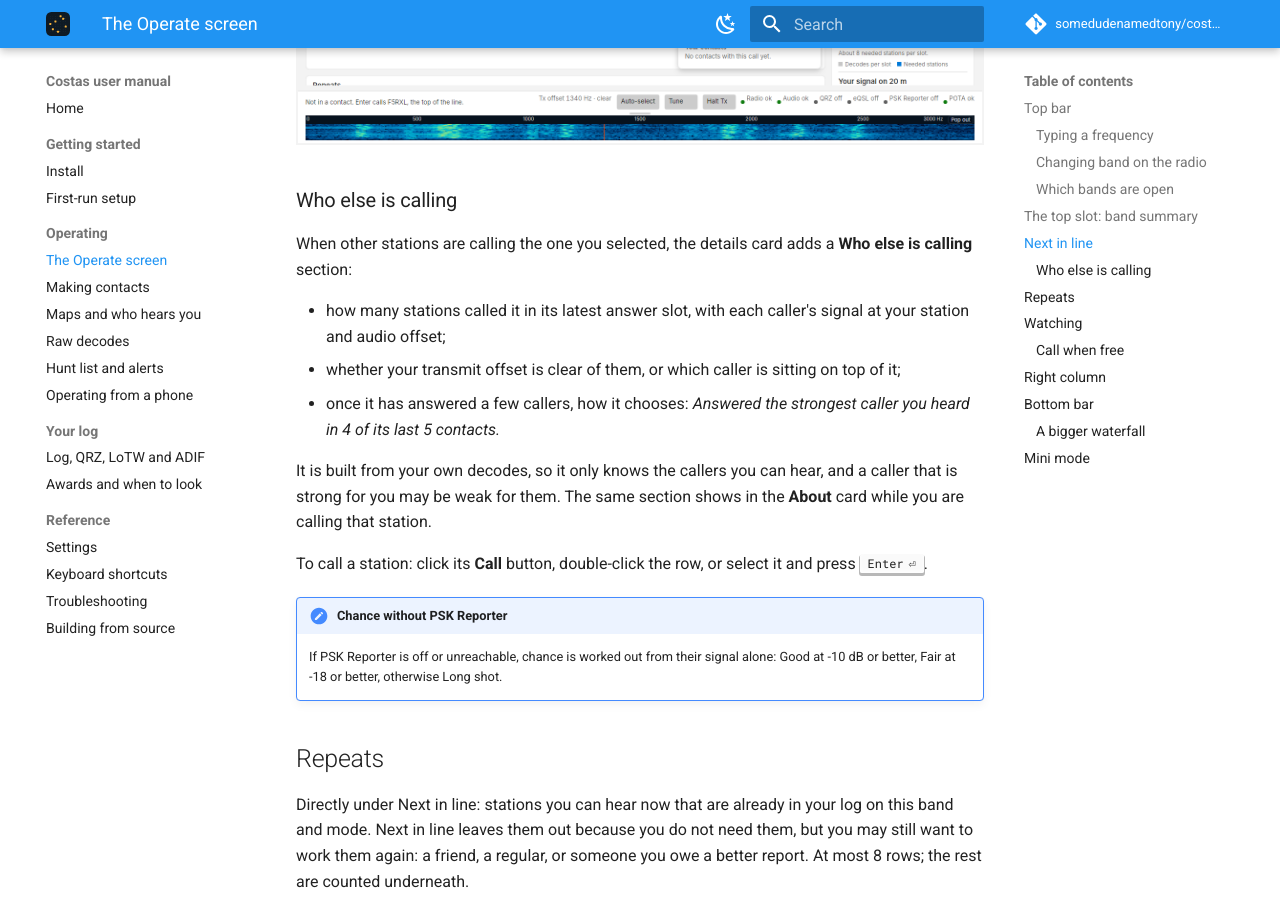
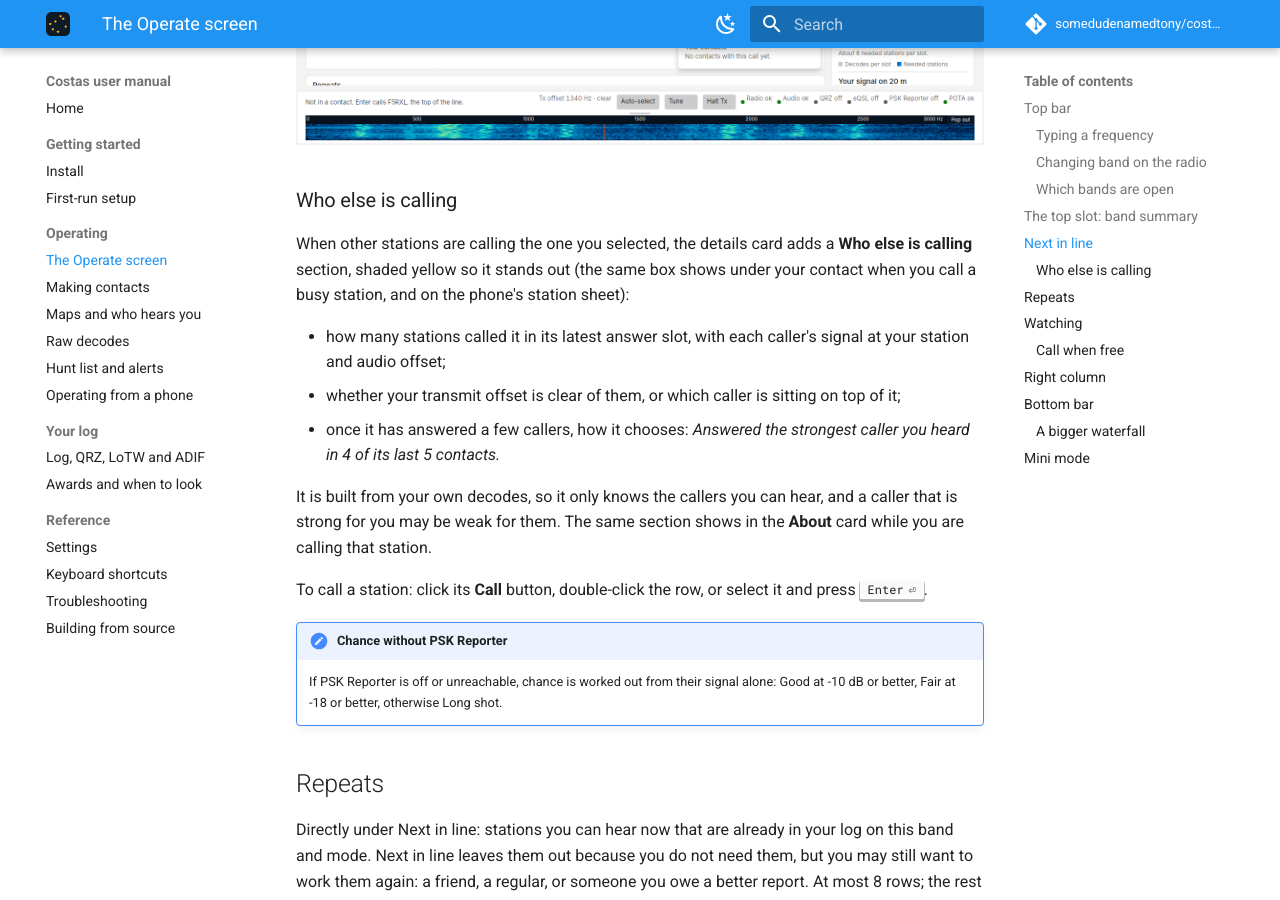
Before and after one commit to somedudenamedtony/costas, an MkDocs documentation site: the page built from manual/operate.md, in a window 1280 px wide and 900 px high, scrolled down 4596 px. Built offline with MkDocs 1.6.1 and Material for MkDocs 9.7.7, drawn with Linux system fonts in a browser that asks for light colours; comment, search, counter and statistics services are not loaded.

Commit message:
Show Who else is calling in an amber attention box
Tony asked for the other-callers box that appears after clicking Call to
stand out in yellow, since a pileup on the station is something to act on.
Adds CautionBackgroundBrush/CautionBorderBrush for light and dark (skins
keep caution colours), a Border.attention style, and uses it in the contact
strip and the details flyout. The phone's station sheet shows the pileup
line in its existing warning banner style.

Co-Authored-By: Claude Opus 5.5 <noreply@anthropic.com>
Claude-Session: https://claude.ai/code/session_01WL2RMzqqn9fH9pBbFtDQoa

```diff
--- a/manual/operate.md
+++ b/manual/operate.md
@@ -112,7 +112,7 @@ location, grid, bearing and your past contacts with that call. For a station at
 
 ### Who else is calling
 
-When other stations are calling the one you selected, the details card adds a **Who else is calling** section:
+When other stations are calling the one you selected, the details card adds a **Who else is calling** section, shaded yellow so it stands out (the same box shows under your contact when you call a busy station, and on the phone's station sheet):
 
 - how many stations called it in its latest answer slot, with each caller's signal at your station and audio offset;
 - whether your transmit offset is clear of them, or which caller is sitting on top of it;
--- a/src/Ft8Client.App/Remote/index.html
+++ b/src/Ft8Client.App/Remote/index.html
@@ -641,7 +641,7 @@ function renderDetails(s) {
     [["Grid", d.grid], ["Bearing", d.bearing], ["Local time", d.localTime], ["Licence", d.licenseClass], ["QSL", d.qsl], ["Zones", d.zones]]
       .filter(([, v]) => v).forEach(([k, v]) => kv.append(el("span", null, k), el("span", null, v)));
     box.append(kv);
-    if (d.pileup) box.append(el("div", "sub", d.pileup));
+    if (d.pileup) box.append(el("div", "banner warnline", d.pileup));
     if (d.lookupNote) box.append(el("div", "s", d.lookupNote));
     box.append(el("b", null, "Your contacts"));
     if (d.past.length === 0) box.append(el("div", "s", "No contacts with this call yet."));
```
Also changed, not shown: docs/02-ui-spec.md (+2 -2 lines), 3 other files.
